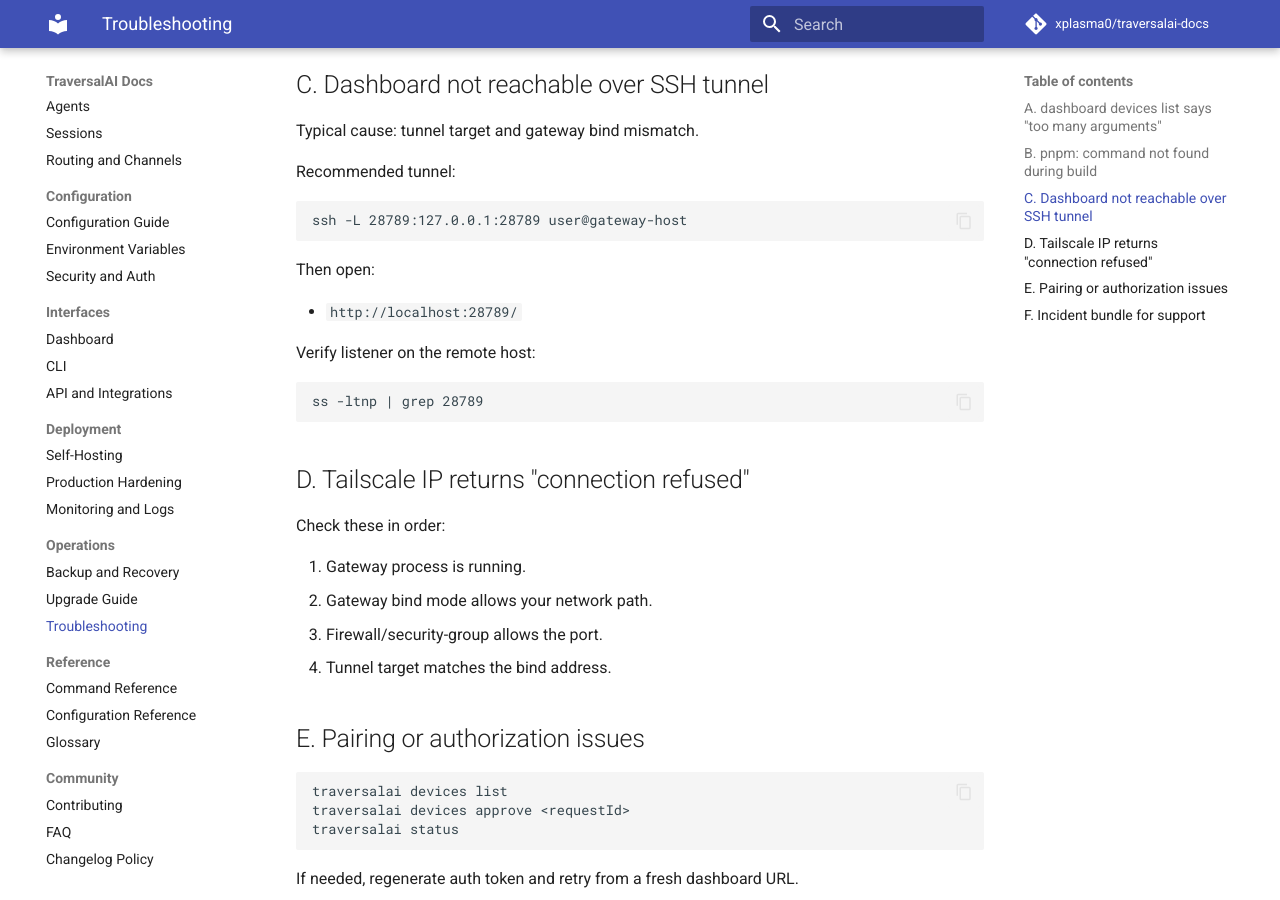
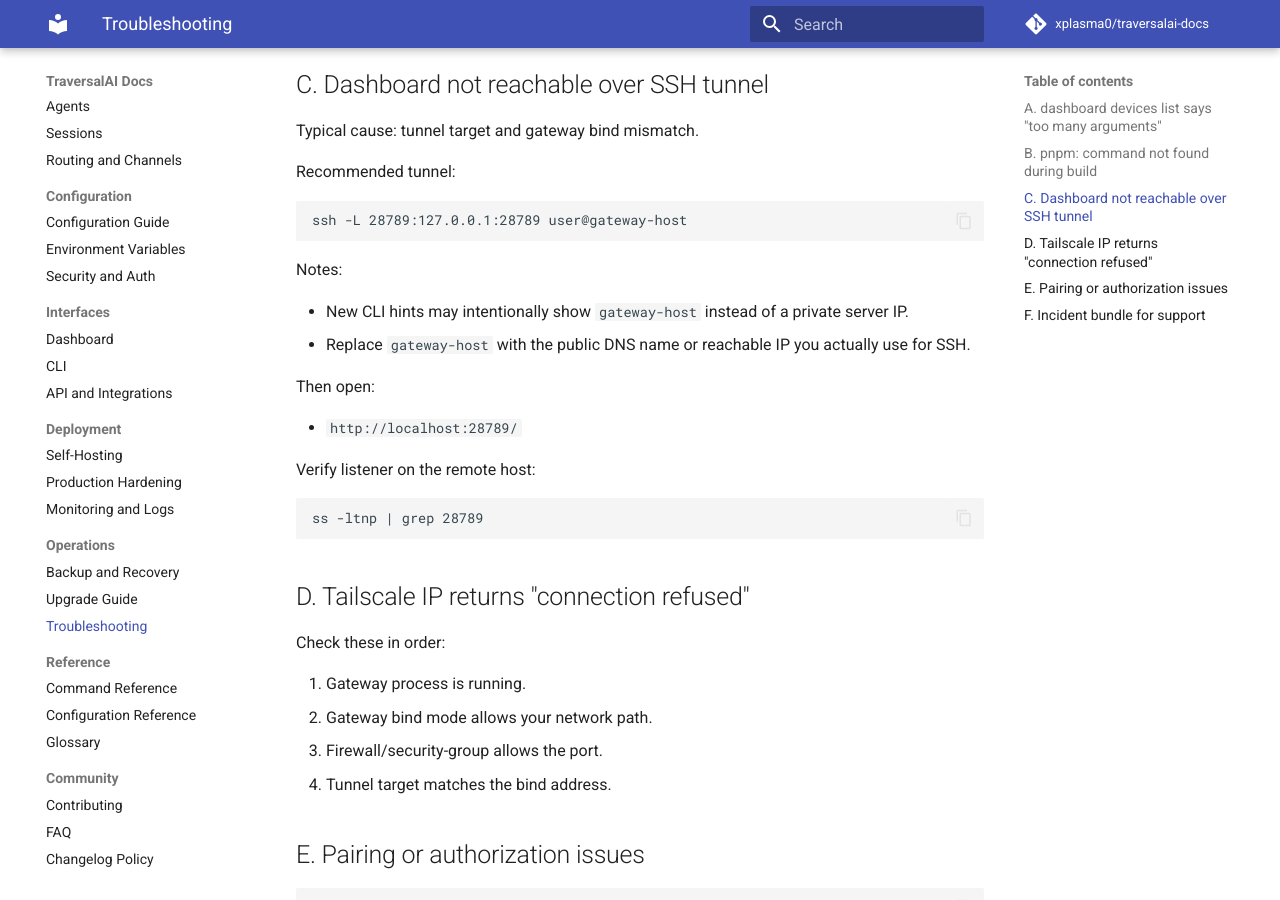
Before and after one commit to xplasma0/traversalai-docs, an MkDocs documentation site: the page built from docs/operations/troubleshooting.md, in a window 1280 px wide and 900 px high, scrolled down 885 px. Built offline with MkDocs 1.6.1 and Material for MkDocs 9.7.7, drawn with Linux system fonts in a browser that asks for light colours; comment, search, counter and statistics services are not loaded.

Commit message:
docs: clarify SSH hint host placeholder behavior

````diff
--- a/docs/operations/troubleshooting.md
+++ b/docs/operations/troubleshooting.md
@@ -45,6 +45,11 @@ Recommended tunnel:
 ssh -L 28789:127.0.0.1:28789 user@gateway-host
 ```
 
+Notes:
+
+- New CLI hints may intentionally show `gateway-host` instead of a private server IP.
+- Replace `gateway-host` with the public DNS name or reachable IP you actually use for SSH.
+
 Then open:
 
 - `http://localhost:28789/`
````
